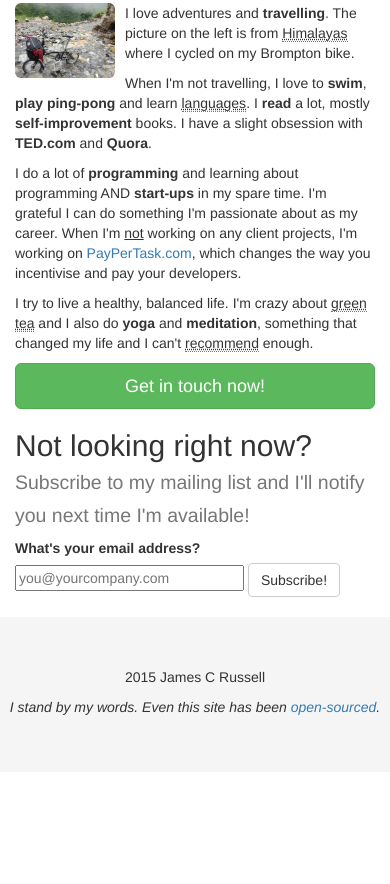
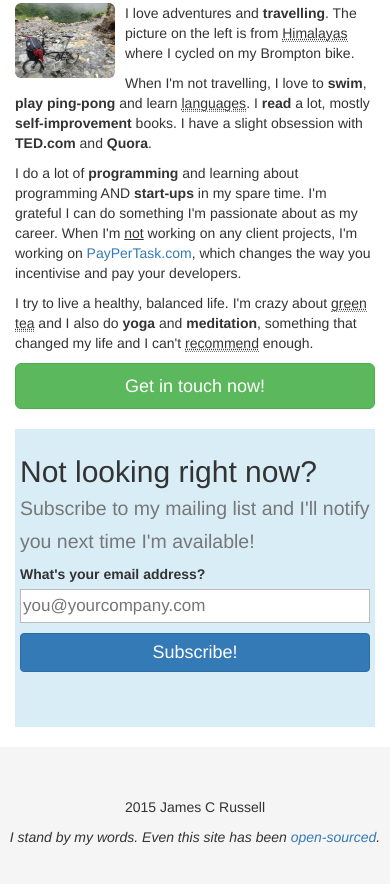
Before and after one commit to botanicus/portfolio, a website: page content/app.html in a window 390 px wide. Shown: the part 2598-3482 px from the top of the page. Before the commit the page ends 3370 px from the top, so only its background shows below. Drawn offline with Linux system fonts and the light colour scheme; no server answers.

Commit message:
Styling.

```diff
--- a/content/app.css
+++ b/content/app.css
@@ -36,13 +36,29 @@ h1 .mobile-portrait { display: none; }
 
 @media (max-width: 768px) and (orientation: landscape) {
   h1 .default { display: block; padding: 7px 0; }
-  a[role=button] { margin-left: auto; margin-right: auto; display: block; }
 }
 
 @media (max-width: 768px) and (orientation: portrait) {
   h1 .mobile-portrait { display: block; padding: 9px 0; }
   h1 .default { display: none; }
-  a[role=button] { margin-left: auto; margin-right: auto; display: block; }
+}
+
+@media (max-width: 768px) {
+  a[role=button], button[type=button] {
+    margin-left: auto; margin-right: auto; display: block;
+    font-size: 18px;
+  }
+}
+
+form input {
+  width: 100%; display: block;
+  margin-bottom: 10px;
+  line-height: 30px; font-size: 17px;
+  border: 1px solid #bbb;
+}
+
+.newsletter {
+  padding-bottom: 50px;
 }
 
 blockquote p {
--- a/content/templates/index.html
+++ b/content/templates/index.html
@@ -155,7 +155,12 @@
   <div class="text-center">
     <a role="button" href="mailto:{{email}}?subject={{emailSubject | encodeURIComponent}}&body={{emailBody | encodeURIComponent}}" class="btn btn-lg btn-success">Get in touch now!</a>
   </div>
+  <br>
 
+  <div class="highlight">
+    <div class="row">
+      <div class="col-md-2"></div>
+      <div class="col-md-8 newsletter">
         <h2>Not looking right now?<br><small>Subscribe to my mailing list and I'll notify you next time I'm available!</small></h2>
         <form action="http://ppt.us3.list-manage1.com/subscribe/post" method="POST">
           <input type="hidden" name="u" value="d56ce1cfbba4228b9cfa05d3c" />
@@ -165,11 +170,14 @@
             What's your email address?
           </label>
 
-    <input type="email" placeholder="you@yourcompany.com" autocapitalize="off" autocorrect="off" name="MERGE0" id="mailchimp_email_field" size="25" value="" />
+          <input type="email" placeholder="you@yourcompany.com" autocapitalize="off" autocorrect="off" name="MERGE0" id="mailchimp_email_field" value="" />
 
           <!-- Mailchip robot trap. I changed it to type hidden. Robots don't go here unless they'd execute JS. -->
           <input type="hidden" name="b_d56ce1cfbba4228b9cfa05d3c_6481c1a632" tabindex="-1" value="" />
 
-    <button class="btn btn-default" type="submit">Subscribe!</button>
+          <button type="button" class="btn btn-large btn-block btn-primary" type="submit">Subscribe!</button>
         </form>
       </div>
+    </div>
+  </div>
+</div>
```
Lines whose indentation alone changed are shown as unchanged.
